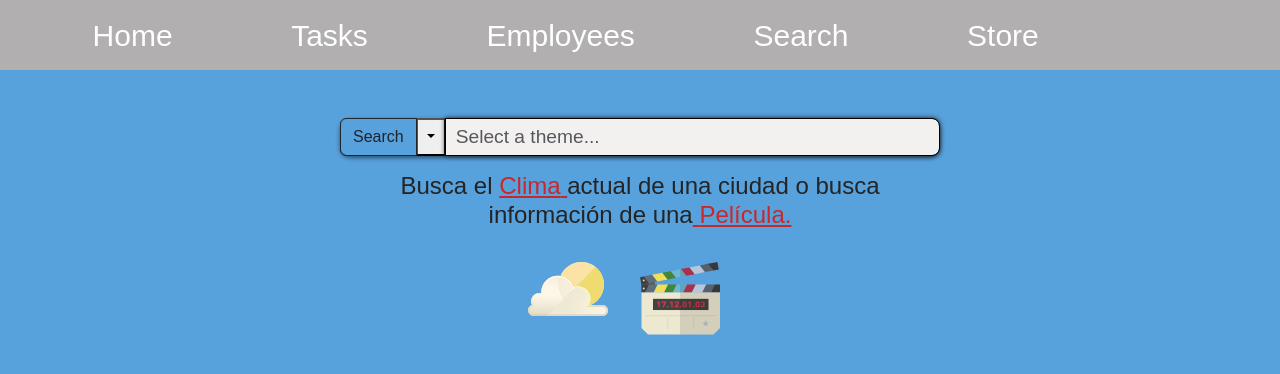
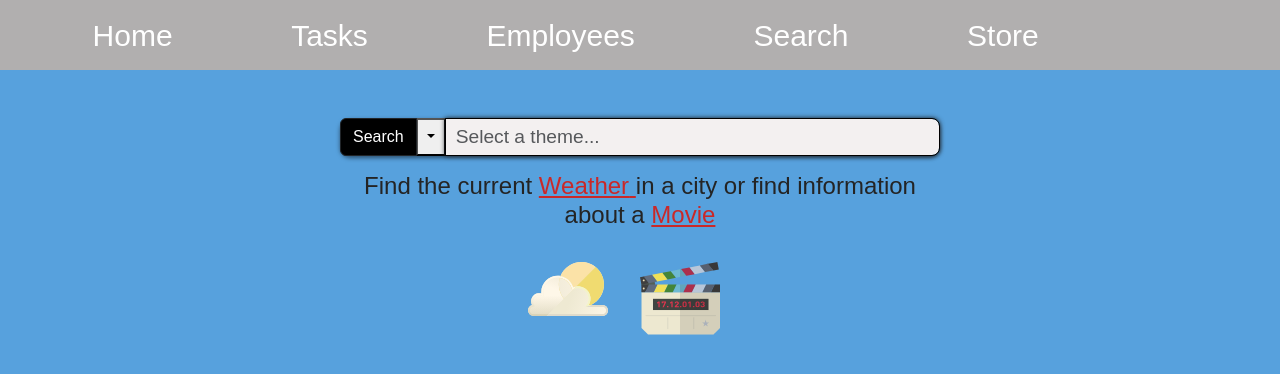
Before and after one commit to Pipeto84/react-ts, a React (Vite) app: page /search in a window 1280 px wide. Shown: the top 374 px of the page. Built offline with nearby package versions, Linux system fonts and the light colour scheme; some icons are missing.

Commit message:
search arreglos

```diff
--- a/src/pages/SearchPage.tsx
+++ b/src/pages/SearchPage.tsx
@@ -28,14 +28,13 @@ export const SearchPage = () => {
   };
   const infoSearch = (
     <h4 className="textoSearcher">
-      Busca el{" "}
+      Find the current{" "}
       <a className="toWeather" href="#" onClick={weather}>
-        Clima{" "}
+        Weather{" "}
       </a>
-      actual de una ciudad o busca información de una
+      in a city or find information about a {""}
       <a className="toMovie" href="#" onClick={movie}>
-        {" "}
-        Película.
+        Movie
       </a>
     </h4>
   );
--- a/src/styles/SearchPage.css
+++ b/src/styles/SearchPage.css
@@ -5,6 +5,10 @@
   height: 100vh;
   color: rgb(36, 36, 36);
   padding-top: 3rem;
+}
+.buttonSearch{
+  background-color: black;
+  color: white;
 }
 .title {
   padding: 2.5rem 1.25rem 1.25rem;
```
